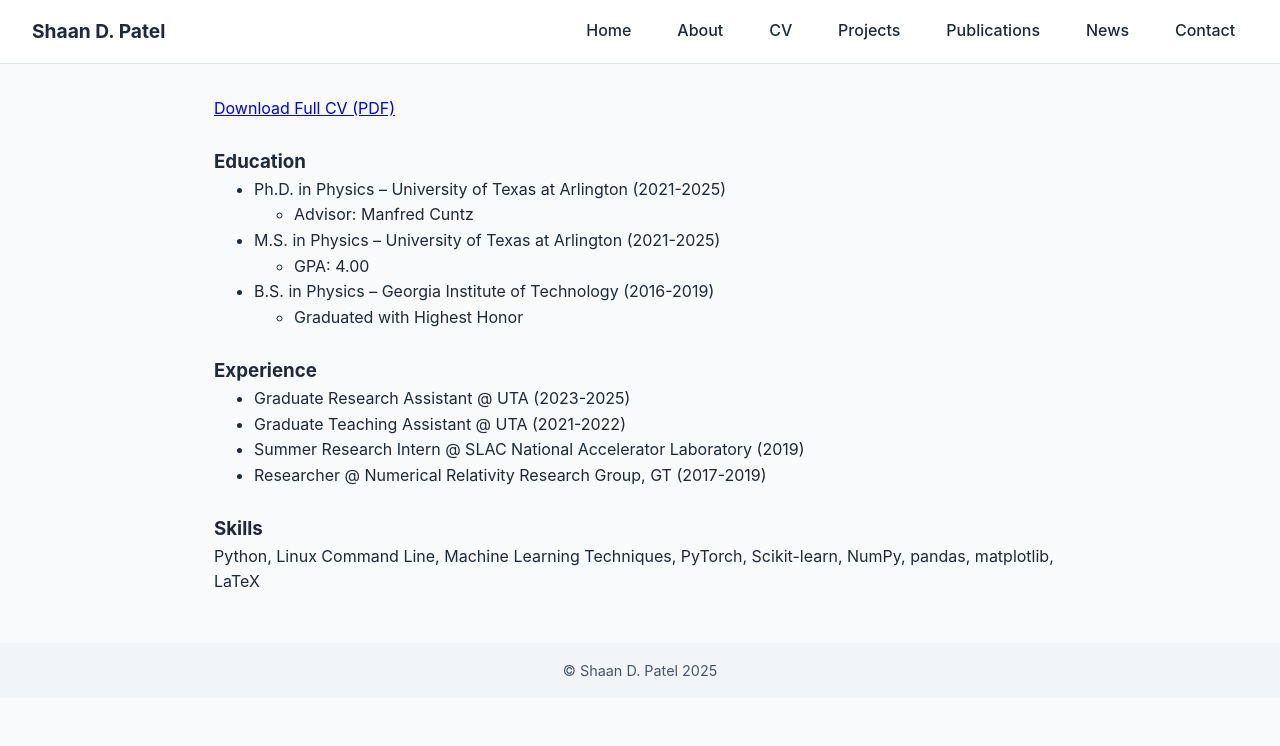
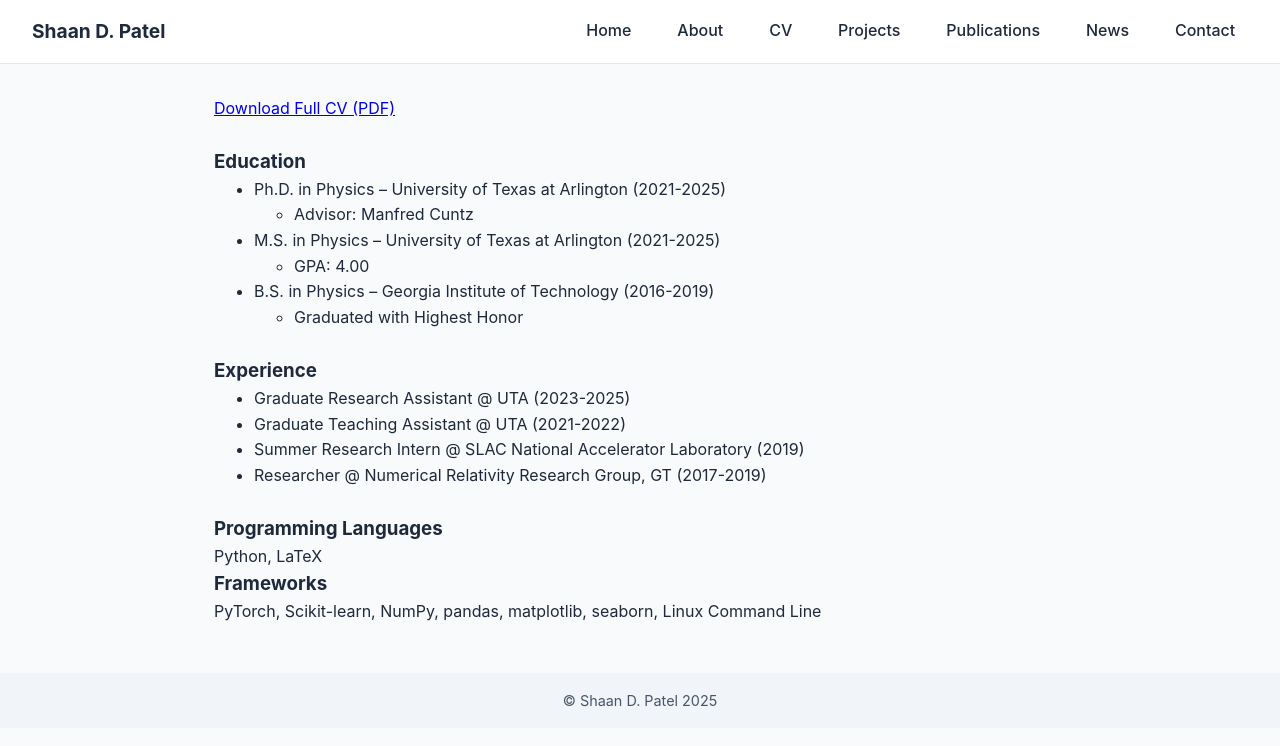
Before and after one commit to shaandpatel/shaandpatel.github.io, a Jekyll site: the page built from cv.md, in a window 1280 px wide. Shown: the top 746 px of the page. Built offline with Jekyll 4.4.1, drawn with Linux system fonts in a browser that asks for light colours.

Commit message:
Update cv.md

```diff
--- a/cv.md
+++ b/cv.md
@@ -25,5 +25,8 @@ title: "CV"
 
 <p>&nbsp;</p>
 
-### Skills
-Python, Linux Command Line, Machine Learning Techniques, PyTorch, Scikit-learn, NumPy, pandas, matplotlib, LaTeX
+### Programming Languages
+Python, LaTeX
+
+### Frameworks
+PyTorch, Scikit-learn, NumPy, pandas, matplotlib, seaborn, Linux Command Line
```
